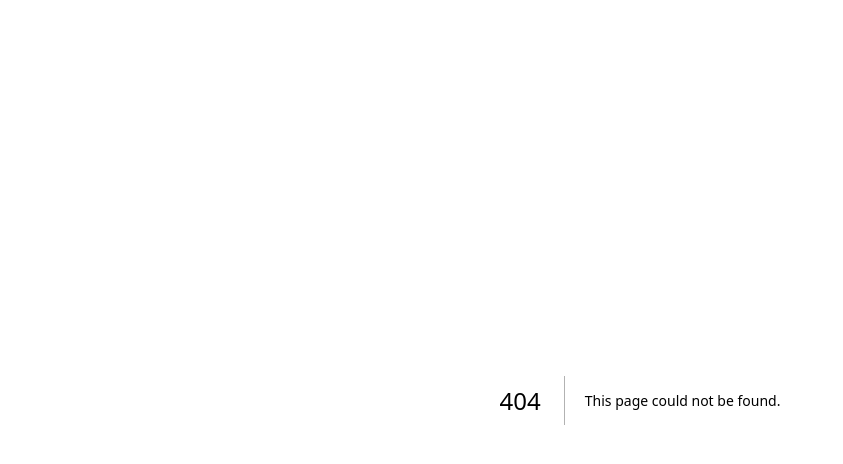
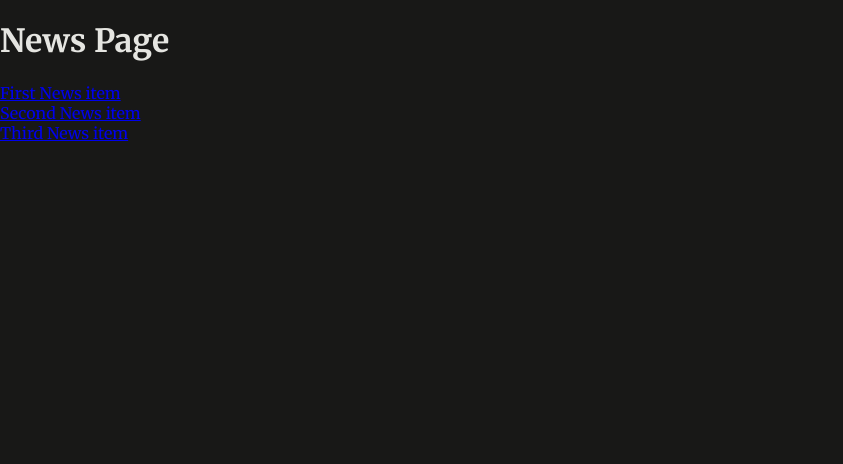
Before and after one commit to Charles-Rocke/AppRouter-News, a Next.js app: page /news in a window 1280 px wide. Before the commit this address had no page. Shown: the top 464 px of the page, without its empty margins (0-843 px from the left). Built offline with nearby package versions, Linux system fonts and the light colour scheme.

Commit message:
Starting structure

```diff
--- /dev/null
+++ b/app/news/page.js
@@ -0,0 +1,22 @@
+import Link from "next/link";
+
+function NewsPage() {
+  return (
+    <div>
+      <h1>News Page</h1>
+      <ul>
+        <li>
+          <Link href="/news/first-news">First News item</Link>
+        </li>
+        <li>
+          <Link href="/news/second-news">Second News item</Link>
+        </li>
+        <li>
+          <Link href="/news/third-news">Third News item</Link>
+        </li>
+      </ul>
+    </div>
+  );
+}
+
+export default NewsPage;
--- a/app/page.js
+++ b/app/page.js
@@ -1,7 +1,10 @@
+import MainHeader from "@/components/MainHeader";
+
 export default function HomePage() {
   return (
     <div id="home">
       <h1>Next.js Routing & Page Rendering</h1>
+      <MainHeader />
     </div>
   );
 }
```
Also changed, not shown: app/news/[id]/page.js (added, +11 -0 lines), components/MainHeader.js (added, +18 -0 lines).
